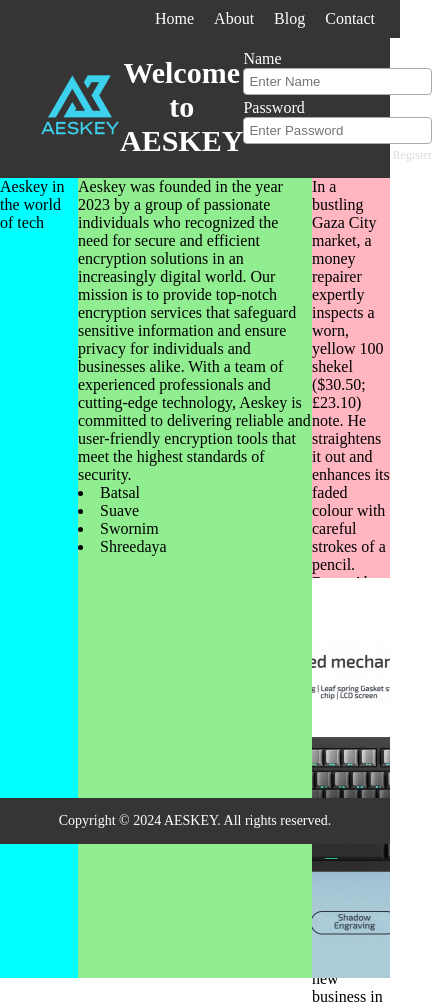
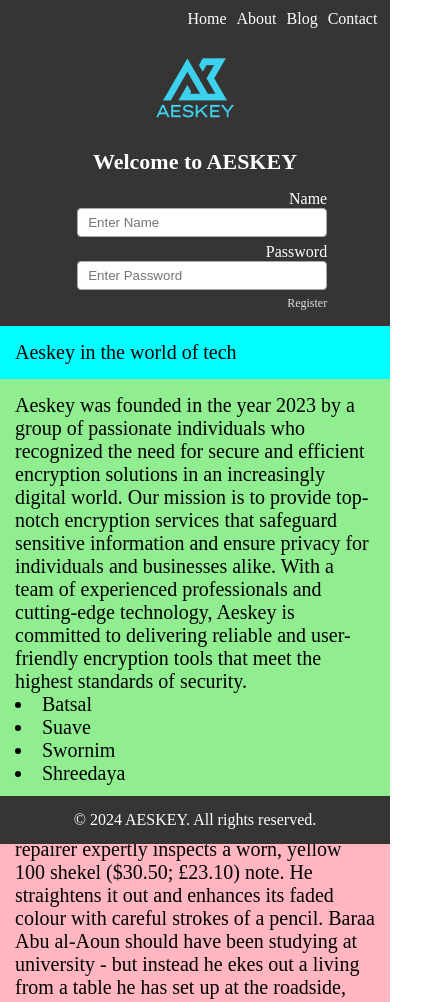
Before and after one commit to batsalshr/WAT_L5_LBU, a plain HTML site: page Week-7/Nov-29/Main/index.html in a window 390 px wide. Shown: the top 1002 px of the page, 432 px wide, since content can reach past the window. Drawn offline with Linux system fonts and the light colour scheme.

Commit message:
commit
changes to styles and css

```diff
--- a/Week-7/Nov-29/Main/index.html
+++ b/Week-7/Nov-29/Main/index.html
@@ -56,7 +56,7 @@
 </div>
 <!--Footer-->
 <div class="footer">
-    <p>Copyright © 2024 AESKEY. All rights reserved.</p>
+    <p> &copy; 2024 AESKEY. All rights reserved.</p>
 </div>
 
 </body>
--- a/Week-7/Nov-29/Main/style.css
+++ b/Week-7/Nov-29/Main/style.css
@@ -1,8 +1,10 @@
-*{
+* {
     margin: 0;
+    box-sizing: border-box;
 }
 
-.nav-bar{
+/* NAVBAR */
+.nav-bar {
     background-color: #363534;
     color: white;
     padding: 10px 5px;
@@ -13,132 +15,139 @@
     position: fixed;
     top: 0;
     left: 0;
+    z-index: 10;
 }
 
-.left-space{
+.left-space {
     flex: 1;
 }
 
-.center-heading{
-    flex: 1;
-    text-align: center;
-}
-
-.anchor{
+.anchor {
     flex: 1;
     display: flex;
     justify-content: flex-end;
-    gap: 20px;
-    cursor: pointer;
-    padding-right: 20px;
+    gap: 4%;
+    padding-right: 2%;
 }
+
+.nav-bar .anchor a {
+    text-decoration: none;
+    color: white;
+    font-size: 16px;
+}
+
+.nav-bar .anchor a:hover {
+    text-decoration: underline;
+    font-style: italic;
+}
+
+/* HEADING BAR */
 .heading-bar {
     margin-top: 35px;
     display: flex;
-    justify-content: space-between;  /* space sections evenly */
+    justify-content: space-between;   /* spread sections fully */
     align-items: center;
     padding: 15px 40px;
     background-color: #363534;
     color: white;
 }
 
-/* 3 equal sections */
+
 .logo, .heading, .login {
-    flex: 1;
+    flex: 1;    /* equal space so login goes far right */
 }
 
-/* Logo left */
-.logo {
-    display: flex;
-    justify-content: flex-start;
-    align-items: center;
-}
 
 .logo img {
     height: 80px;
     width: auto;
 }
 
-/* Heading center */
 .heading {
     text-align: center;
 }
 
 .heading h1 {
     font-size: 30px;
-    margin: 0;
 }
 
-/* Login right */
+/* LOGIN BOX */
+/* Login stays at far right */
 .login {
     display: flex;
     flex-direction: column;
-    align-items: flex-end;
-    gap: 4px;
+    align-items: flex-end;  /* aligns content to the far right */
+    gap: 6px;
+}
+.login p {
+    width: 100%;
+    text-align: right;   /* ensures text is also right-aligned */
 }
 
-.login p{
-    text-align: start;
-}
+
 .login input {
-    padding: 5px;
+    padding: 6px 10px;
     border: 1px solid #aaa;
     border-radius: 4px;
-   ;
 }
 
-.login .reg{
+.login input:hover {
+    background-color: #e6e6e6;
+}
+
+.login .reg {
     font-size: 12px;
     color: #ddd;
     cursor: pointer;
 }
 
-/* Grid Layout Styles */
+/* GRID */
 .parent {
     margin-top: 0;
     display: grid;
     grid-template-columns: repeat(5, 1fr);
     grid-template-rows: repeat(4, 200px);
-    gap: 0; /* removes all spacing between grid items */
+    gap: 0;
 }
 
-/* Left column (tall) */
 .div1 {
     background-color: aqua;
     grid-column: 1 / span 1;
     grid-row: 1 / span 4;
+    padding: 15px;
+    font-size: 20px;
 }
 
-/* Center column (tall) */
 .div2 {
     background-color: lightgreen;
     grid-column: 2 / span 3;
     grid-row: 1 / span 4;
+    padding: 15px;
+    font-size: 20px;
 }
 
-/* Top Right */
 .div3 {
     background-color: lightpink;
     grid-column: 5 / span 1;
     grid-row: 1 / span 2;
+    padding: 15px;
+    font-size: 20px;
 }
 
-/* Bottom Right */
 .div4 {
     background-color: rgb(91, 136, 173);
     grid-column: 5 / span 1;
     grid-row: 3 / span 2;
-    overflow: hidden;  /* prevents content spilling */
+    overflow: hidden;
 }
 
-/* Make image fill the grid cell perfectly */
 .div4 img {
     width: 100%;
     height: 100%;
-    object-fit: cover; /* fills area perfectly without distortion */
+    object-fit: cover;
 }
 
-/* Footer Styles */
+/* FOOTER */
 .footer {
     width: 100%;
     background-color: #363534;
@@ -148,5 +157,80 @@
     position: fixed;
     bottom: 0;
     left: 0;
-    font-size: 14px;
 }
+
+
+/* --------------------------- */
+/* RESPONSIVE BELOW 900px      */
+/* --------------------------- */
+@media (max-width: 900px) {
+    .heading-bar {
+        flex-direction: column;
+        text-align: center;
+        gap: 15px;
+    }
+
+    .login {
+        align-items: center;
+    }
+
+    .login input {
+        width: 100%;
+        max-width: 250px;
+    }
+
+    .parent {
+        grid-template-columns: 1fr 1fr;
+        grid-template-rows: auto;
+    }
+
+    .div1 {
+        grid-column: 1 / span 2;
+        grid-row: auto;
+    }
+
+    .div2 {
+        grid-column: 1 / span 2;
+        grid-row: auto;
+    }
+
+    .div3, .div4 {
+        grid-column: 1 / span 2;
+        grid-row: auto;
+    }
+}
+
+
+/* --------------------------- */
+/* RESPONSIVE BELOW 600px      */
+/* --------------------------- */
+@media (max-width: 600px) {
+    .nav-bar {
+        justify-content: center;
+    }
+
+    .left-space {
+        display: none;
+    }
+
+    .anchor {
+        gap: 10px;
+    }
+
+    .heading h1 {
+        font-size: 22px;
+    }
+
+    .parent {
+        grid-template-columns: 1fr;
+    }
+
+    .div1, .div2, .div3, .div4 {
+        grid-column: 1;
+        height: auto;
+    }
+
+    .div4 img {
+        height: auto;
+    }
+}
--- a/Week-7/Nov-29/Try/style.css
+++ b/Week-7/Nov-29/Try/style.css
@@ -3,7 +3,7 @@
     margin: 0;
 }
 header{
-    height: 18vh;
+    height: 10%;
     display: flex;
     flex-direction: column;
     justify-content: center;
```
Also changed, not shown: Week-7/Nov-29/Try/index.html (+1 -1 lines).
